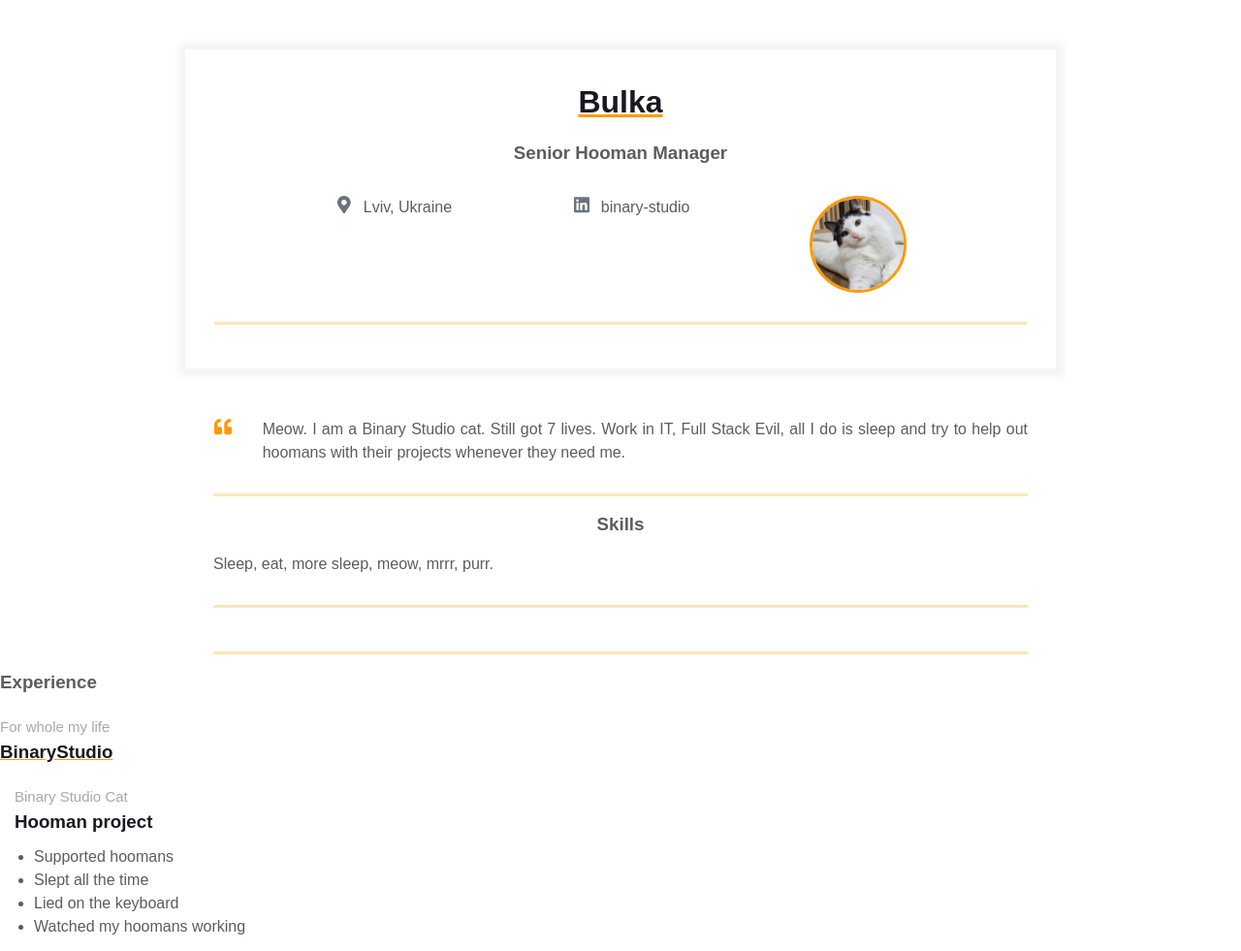
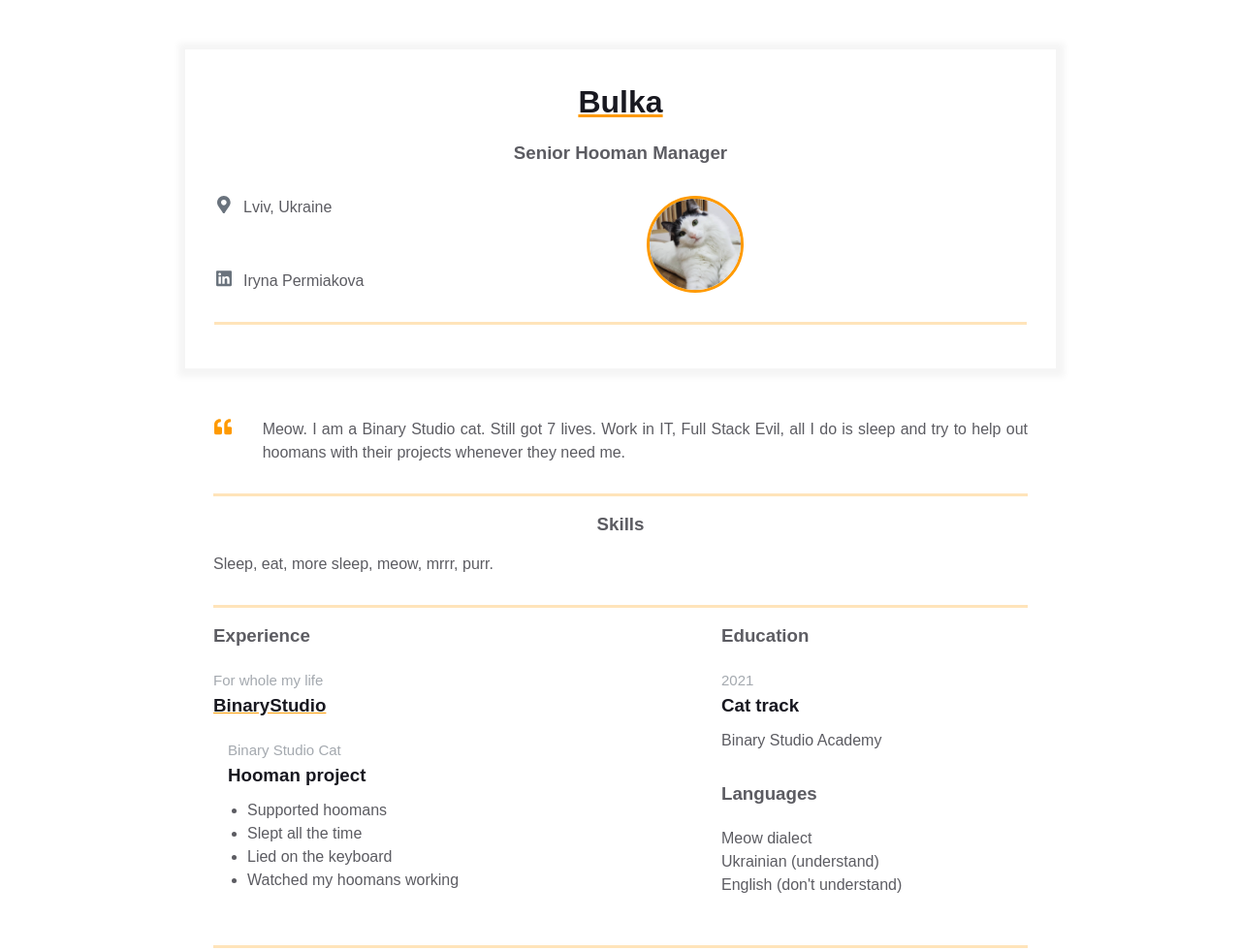
Before and after one commit to Iryna-Permiakova/homepage, a plain HTML site: page index.html in a window 1280 px wide. Shown: the top 981 px of the page at 97% size. Drawn offline with Linux system fonts and the light colour scheme.

Commit message:
Added LinkedIn profile

```diff
--- a/index.html
+++ b/index.html
@@ -1,11 +1,13 @@
 <!DOCTYPE html>
 <html>
+
 <head>
+  <meta charset="UTF-8" />
+  <meta name="viewport" content="width=device-width, initial-scale=1" />
   <link rel="stylesheet" href="styles.css">
-    <meta name="viewport" content="width=device-width, initial-scale=1" />
-    <meta charset="UTF-8" />
   <title>Résumé</title>
 </head>
+
 <body>
   <main>
     <div class="resume">
@@ -15,7 +17,7 @@
           <h3 class="contact-info__sub-header">Senior Hooman Manager</h3>
 
           <div class="contact_info_container fh">
-              <div class="contact-info__block"></div>
+            <div class="contact-info__block">
               <a href="" rel="author" class="contact-info__item">
                 <div class="contact-info__item-icon-wrapper">
                   <svg class="contact-info__item-icon" xmlns="http://www.w3.org/2000/svg" viewBox="0 0 384 512">
@@ -26,7 +28,8 @@
                 </div>
                 <span>Lviv, Ukraine</span>
               </a>
-              <a href="https://ua.linkedin.com/company/binary-studio_241166" rel="author" class="contact-info__item">
+
+              <a href="https://www.linkedin.com/in/iryna-permiakova-587499278/" rel="author" class="contact-info__item">
                 <div class="contact-info__item-icon-wrapper">
                   <svg class="contact-info__item-icon" xmlns="http://www.w3.org/2000/svg" viewBox="0 0 448 512">
                     <path
@@ -34,18 +37,22 @@
                     </path>
                   </svg>
                 </div>
-                <span>binary-studio</span>
+                <span>Iryna Permiakova</span>
               </a>
+            </div>
 
             <div class="contact-info__block contact-info__block--center">
               <img class="contact-info__avatar" src="assets/bulka.png" alt="Avatar">
             </div>
 
-              <div class="contact-info__block"></div>
+            <div class="contact-info__block">
+
             </div>
             </div>
           </div>
         </div>
+      </div>
+
       <div class="container">
         <div class="resume__block">
           <div class="intro">
@@ -64,6 +71,7 @@
           </div>
         </div>
       </div>
+
       <div class="container">
         <div class="resume__block">
           <div class="skills">
@@ -72,16 +80,12 @@
           </div>
         </div>
       </div>
+
       <div class="container">
         <div class="resume__block">
           <div class="main-info fh">
 
-                    <div class="experiences"></div>
-
-                    <div class="additional-info fv"></div>
-                  </div>
-                </div>
-              </div>
+            <div class="experiences">
               <h3 class="experiences__header">Experience</h3>
               <div class="experiences__company">
                 <div class="experiences__company-header">
@@ -101,6 +105,7 @@
                 </div>
               </div>
             </div>
+
             <div class="additional-info fv">
               <div class="additional-info__education">
                 <h3 class="additional-info__education-header">Education</h3>
@@ -124,6 +129,11 @@
                 </p>
               </div>
             </div>
+          </div>
+        </div>
+      </div>
+    </div>
   </main>
 </body>
+
 </html>
```
Lines whose indentation alone changed are shown as unchanged.
